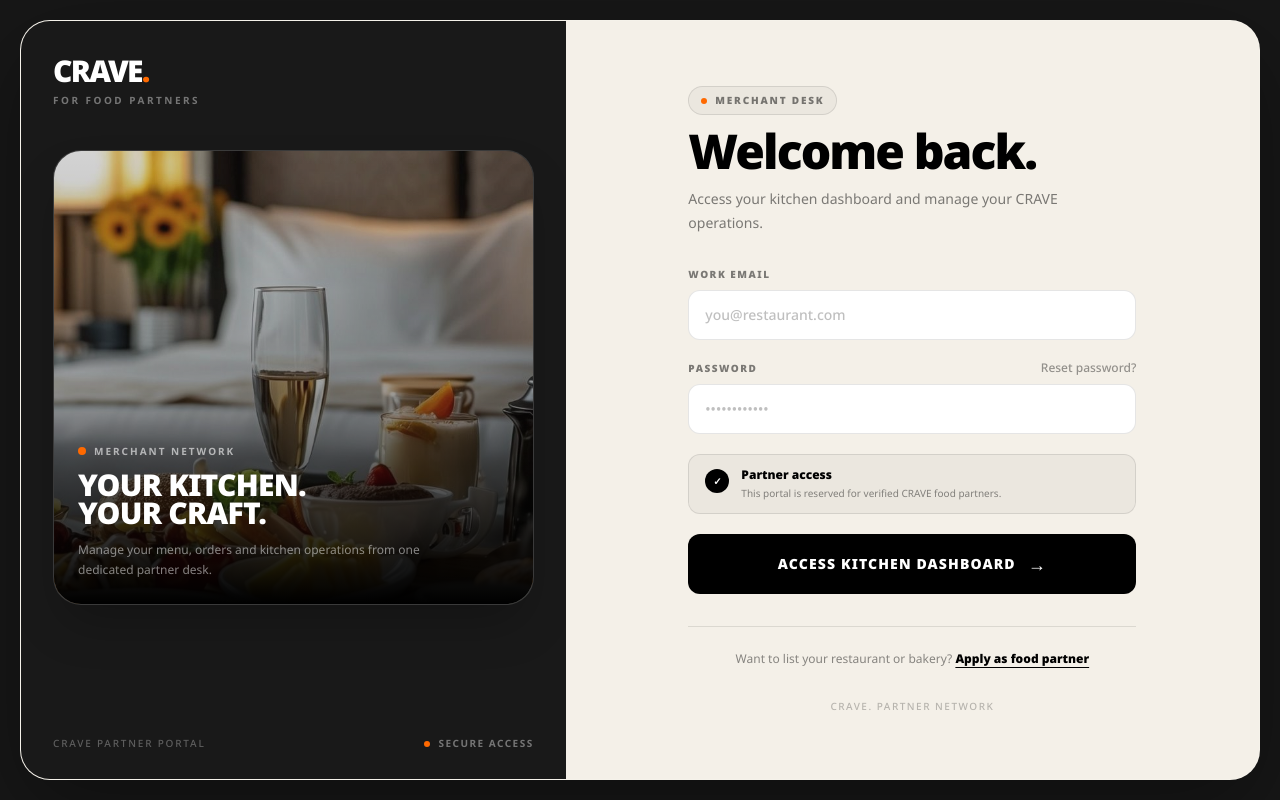
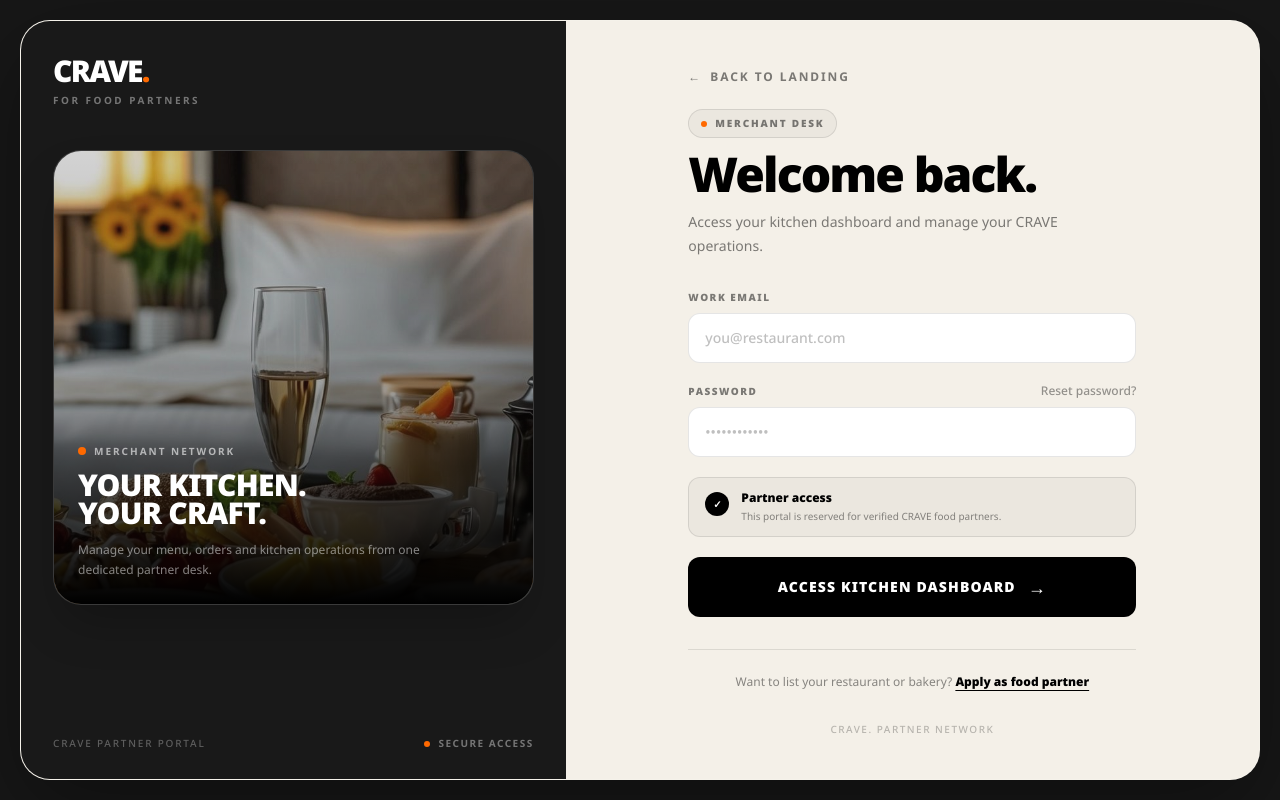
Before and after one commit to SharadCodes15/MERN, a React app in the folder Foodify/Frontend/: page /food-partner/login in a window 1280 px wide. Built offline with nearby package versions, Linux system fonts and the light colour scheme; the HTML template or start-up script is replaced by a standard one; a web font is replaced by a local one.

Commit message:
[FoodView -> Frontend] Back to landing page from Login/ Register

```diff
--- /dev/null
+++ b/Foodify/Frontend/src/pages/auth/BackToLanding.jsx
@@ -0,0 +1,13 @@
+import { Link } from "react-router-dom";
+
+export default function BackToLanding() {
+  return (
+    <Link
+      to="/landing"
+      className="mb-6 inline-flex items-center gap-2 text-xs font-bold uppercase tracking-[0.16em] text-black/50 transition hover:text-black"
+    >
+      <span aria-hidden="true">&larr;</span>
+      Back to landing
+    </Link>
+  );
+}
--- a/Foodify/Frontend/src/pages/auth/PartnerLogin.jsx
+++ b/Foodify/Frontend/src/pages/auth/PartnerLogin.jsx
@@ -1,6 +1,7 @@
 import { useState } from "react";
 import { Link, useNavigate } from "react-router-dom";
 import axios from "axios";
+import BackToLanding from "./BackToLanding";
 
 const initialLoginState = {
   email: "",
@@ -130,6 +131,8 @@ export default function PartnerLogin() {
         {/* ================= RIGHT PANEL ================= */}
         <section className="flex flex-1 items-center justify-center bg-[#f4f0e8] px-6 py-10 md:px-12 lg:px-16">
           <div className="w-full max-w-md">
+
+            <BackToLanding />
 
             {/* Mobile brand */}
             <Link
--- a/Foodify/Frontend/src/pages/auth/PartnerRegister.jsx
+++ b/Foodify/Frontend/src/pages/auth/PartnerRegister.jsx
@@ -1,6 +1,7 @@
 import { useState } from "react";
 import { Link, useNavigate } from "react-router-dom";
 import axios from "axios";
+import BackToLanding from "./BackToLanding";
 
 const initialRegisterState = {
   name: "",
@@ -307,6 +308,8 @@ export default function PartnerRegister() {
 
 
           <div className="relative z-10 w-full max-w-[520px]">
+
+            <BackToLanding />
 
             {/* ================================================= */}
             {/* MOBILE LOGO */}
--- a/Foodify/Frontend/src/pages/auth/UserLogin.jsx
+++ b/Foodify/Frontend/src/pages/auth/UserLogin.jsx
@@ -1,6 +1,7 @@
 import { useState } from "react";
 import { Link, useNavigate } from "react-router-dom";
 import axios from "axios";
+import BackToLanding from "./BackToLanding";
 
 const initialFormState = {
   email: "",
@@ -254,6 +255,8 @@ export default function UserLogin() {
           />
 
           <div className="relative z-10 w-full max-w-[400px]">
+
+            <BackToLanding />
 
             {/* Mobile logo */}
 
--- a/Foodify/Frontend/src/pages/auth/UserRegister.jsx
+++ b/Foodify/Frontend/src/pages/auth/UserRegister.jsx
@@ -1,6 +1,7 @@
 import { useState } from "react";
 import { Link, useNavigate } from "react-router-dom";
 import axios from "axios";
+import BackToLanding from "./BackToLanding";
 
 const initialFormState = {
   firstName: "",
@@ -319,6 +320,8 @@ export default function UserRegister() {
           />
 
           <div className="relative z-10 w-full max-w-[410px]">
+
+            <BackToLanding />
 
             {/* Mobile logo */}
 
```
